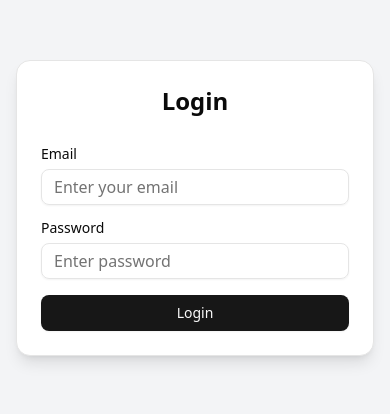
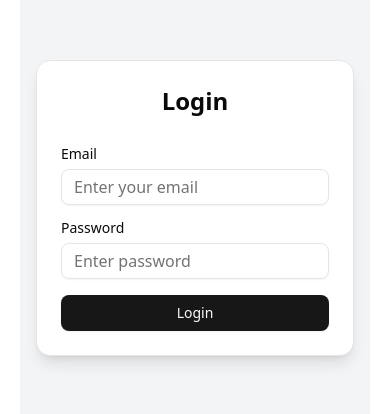
Before and after one commit to Nasif28/Multibrand, a React (Vite) app: page /login in a window 390 px wide. Shown: the part 214-628 px from the top of the page. Built offline with nearby package versions, Linux system fonts and the light colour scheme.

Commit message:
add container classes for better responsiveness

```diff
--- a/src/App.jsx
+++ b/src/App.jsx
@@ -7,6 +7,7 @@ import Users from "./pages/Users";
 
 const App = () => {
   return (
+    <div className="myContainer">
       <Routes>
         <Route path="/" element={<Navigate to="/login" />} />
         <Route path="/login" element={<Login />} />
@@ -15,6 +16,7 @@ const App = () => {
           <Route path="/users" element={<Users />} />
         </Route>
       </Routes>
+    </div>
   );
 };
 
--- a/src/components/users/DeleteUserModal.jsx
+++ b/src/components/users/DeleteUserModal.jsx
@@ -1,5 +1,6 @@
 import { useDeleteUserMutation } from "@/redux/api";
 import { Dialog, DialogContent, DialogHeader, DialogTitle } from "../ui/dialog";
+import { Button } from "../ui/button";
 
 const DeleteUserModal = ({ user, onClose }) => {
   const [deleteUser, { isLoading }] = useDeleteUserMutation();
@@ -19,23 +20,24 @@ const DeleteUserModal = ({ user, onClose }) => {
     <Dialog open onOpenChange={onClose}>
       <DialogContent>
         <DialogHeader>
-          <DialogTitle>Delete User</DialogTitle>
+          <DialogTitle className="font-bold">Delete User</DialogTitle>
         </DialogHeader>
         <div className="mt-4 space-y-4">
           <p>
             Are you sure you want to delete <strong>{user.name}</strong>?
           </p>
-          <div className="flex justify-end gap-4">
-            <button onClick={onClose} className="px-4 py-2 bg-gray-300 rounded">
+          <div className="flex justify-end gap-4 w-full">
+            <Button variant="outline" onClick={onClose}>
               Cancel
-            </button>
-            <button
+            </Button>
+
+            <Button
+              variant="destructive"
               onClick={handleDelete}
               disabled={isLoading}
-              className="px-4 py-2 bg-red-600 text-white rounded"
             >
               {isLoading ? "Deleting..." : "Delete"}
-            </button>
+            </Button>
           </div>
         </div>
       </DialogContent>
--- a/src/components/users/UserTable.jsx
+++ b/src/components/users/UserTable.jsx
@@ -65,7 +65,9 @@ const UserTable = () => {
               >
                 <td className="px-4 py-2">{user.name}</td>
                 <td className="px-4 py-2">{user.email}</td>
-                <td className="px-4 py-2">{user.phone}</td>
+                <td className="px-4 py-2">
+                  {user.phone?.split("x")[0].trim()}
+                </td>
                 <td className="px-4 py-2">
                   {user.dob
                     ? new Date(user.dob).toLocaleDateString("en-US", {
@@ -128,7 +130,7 @@ const UserTable = () => {
       </div>
 
       {/* Pagination Controls */}
-      <div className="flex justify-end items-center gap-2 mt-4">
+      <div className="flex justify-center items-center gap-2 mt-4">
         <Button
           variant="outline"
           size="sm"
--- a/src/components/users/ViewUserModal.jsx
+++ b/src/components/users/ViewUserModal.jsx
@@ -16,7 +16,7 @@ const ViewUserModal = ({ user, onClose }) => {
     <Dialog open onOpenChange={onClose}>
       <DialogContent className="max-w-md">
         <DialogHeader>
-          <DialogTitle className="text-lg font-semibold">
+          <DialogTitle className="text-lg font-bold">
             User Details
           </DialogTitle>
         </DialogHeader>
@@ -42,7 +42,9 @@ const ViewUserModal = ({ user, onClose }) => {
             <span className="font-medium">Status:</span>
             <Badge
               variant={user.status ? "default" : "outline"}
-              className={user.status ? "bg-green-500" : "bg-gray-400"}
+              className={`${
+                user.status ? "bg-green-500" : "bg-gray-400"
+              } px-2 py-1 text-xs rounded`}
             >
               {user.status ? "Active" : "Inactive"}
             </Badge>
--- a/src/index.css
+++ b/src/index.css
@@ -118,3 +118,18 @@
     @apply bg-background text-foreground;
   }
 }
+
+.maxContainer {
+  max-width: 1920px;
+  margin: 0 auto;
+}
+
+.myContainer {
+  max-width: 1480px;
+  padding: 0 20px;
+  margin: 0 auto;
+}
+
+html {
+  scroll-behavior: smooth;
+}
--- a/src/main.jsx
+++ b/src/main.jsx
@@ -9,6 +9,7 @@ import { store } from "./redux/store";
 
 createRoot(document.getElementById("root")).render(
   <StrictMode>
+    <div className="maxContainer">
       <ThemeProvider defaultTheme="dark" storageKey="vite-ui-theme">
         <Provider store={store}>
           <BrowserRouter>
@@ -16,5 +17,6 @@ createRoot(document.getElementById("root")).render(
           </BrowserRouter>
         </Provider>
       </ThemeProvider>
+    </div>
   </StrictMode>
 );
```
Lines whose indentation alone changed are shown as unchanged.
